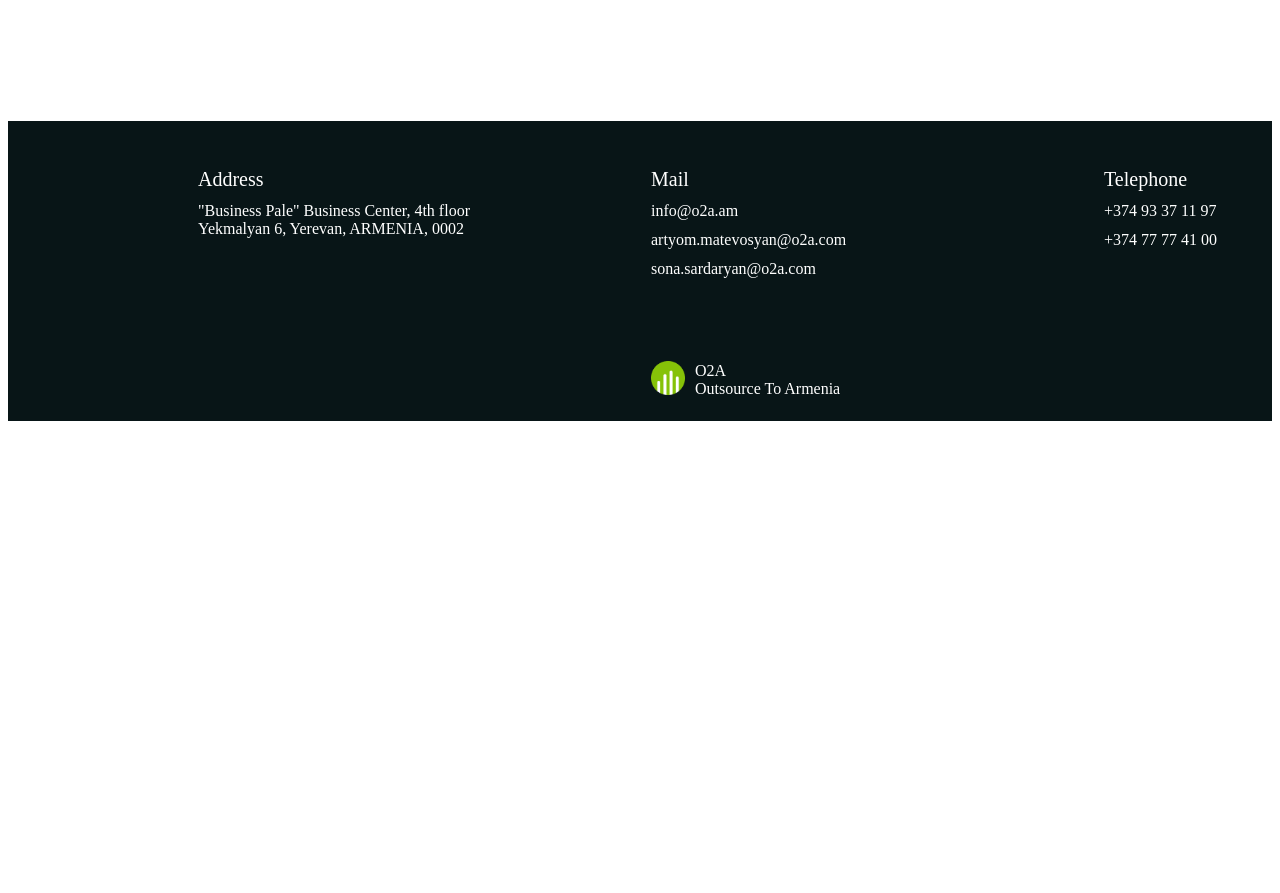
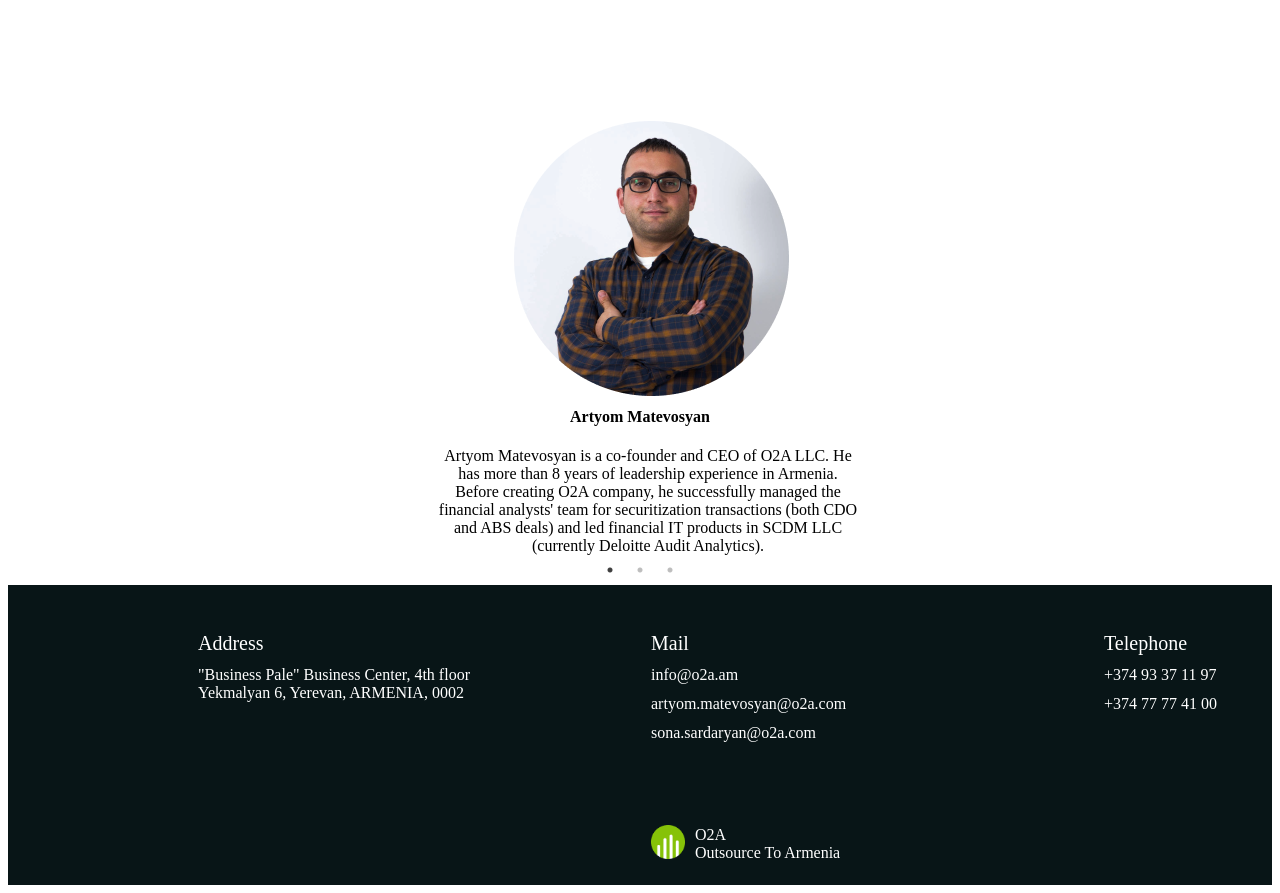
Before and after one commit to Gevorg2508/ACA_Team_project, a plain HTML site: page business.html in a window 1280 px wide. Shown: the part 1920-2813 px from the top of the page. Before the commit the page ends 2349 px from the top, so only its background shows below. Drawn offline with nearby package versions, Linux system fonts and the light colour scheme; a web font is replaced by a local one.

Commit message:
Feat: Added a slick slider in business page

```diff
--- a/Style.css
+++ b/Style.css
@@ -3,6 +3,35 @@
   background-size: cover;
   height: 600px;
   width: 100%;
+}
+.one-time {
+  align-self: center;
+  justify-content: center;
+  text-align: center;
+  display: flex;
+  flex-direction: column;
+}
+.one-time img {
+  align-self: center;
+  justify-content: center;
+  margin-left: 40%;
+}
+.slider-title {
+  font-family: Montserrat;
+  font-style: normal;
+  font-weight: 600;
+  font-size: 1.25vw;
+  margin-top: 11px;
+  margin-bottom: 19px;
+  line-height: 130%;
+  color: black;
+}
+.slider-text {
+  align-self: center;
+  justify-content: center;
+  text-align: center;
+  margin-left: 33.594vw;
+  width: 32.813vw;
 }
 /* About start */
 .firstTexts {
@@ -673,48 +702,44 @@ a:active {
   .textTitle {
     margin-left: 0;
   }
-  .we{
+  .we {
     margin-top: 220vw;
   }
-  .parentContainer{
+  .parentContainer {
     flex-direction: column;
     margin-left: 0;
   }
-  .parentContainer:last-child{
+  .parentContainer:last-child {
     margin-top: 0;
   }
-  .textContent{
+  .textContent {
     width: 100%;
     padding-top: 0;
-
   }
-  .people{
+  .people {
     background-position: center;
     width: 100%;
   }
-.wrapp{
+  .wrapp {
     margin-left: 0;
-
   }
-.flexbox1{
+  .flexbox1 {
     flex-direction: column;
   }
-.contact{
-  flex-direction: column
+  .contact {
+    flex-direction: column;
   }
-.contactustext{
+  .contactustext {
     width: 100%;
   }
-.section{
+  .section {
     flex-direction: column;
     width: 100%;
-
   }
-.section div{
+  .section div {
     margin-left: 0;
-
   }
-.tirdFlex{
+  .tirdFlex {
     flex-direction: column-reverse;
     gap: 0;
   }
--- a/business.html
+++ b/business.html
@@ -7,6 +7,24 @@
     <title>Business</title>
     <link href="http://fonts.cdnfonts.com/css/montserrat" rel="stylesheet" />
     <link rel="stylesheet" href="Style.css" />
+    <!-- Add the slick-theme.css if you want default styling -->
+    <link
+      rel="stylesheet"
+      type="text/css"
+      href="https://cdnjs.cloudflare.com/ajax/libs/slick-carousel/1.8.1/slick.min.css"
+    />
+    <!-- Add the slick-theme.css if you want default styling -->
+    <link
+      rel="stylesheet"
+      type="text/css"
+      href="https://cdnjs.cloudflare.com/ajax/libs/slick-carousel/1.8.1/slick-theme.min.css"
+    />
+    <link
+      rel="stylesheet"
+      type="text/css"
+      href="//cdn.jsdelivr.net/npm/slick-carousel@1.8.1/slick/slick.css"
+    />
+
   </head>
   <body>
     <div class="menu">
@@ -122,6 +140,42 @@
         <div class="small-pic tird-picture"></div>
       </div>
     </div>
+    <div class="one-time">
+      <div>
+        <img src="Images/artyom.png" alt="" />
+        <div class="slider-title">Artyom Matevosyan</div>
+        <div class="slider-text">
+          Artyom Matevosyan is a co-founder and CEO of O2A LLC. He has more than
+          8 years of leadership experience in Armenia. Before creating O2A
+          company, he successfully managed the financial analysts' team for
+          securitization transactions (both CDO and ABS deals) and led financial
+          IT products in SCDM LLC (currently Deloitte Audit Analytics).
+        </div>
+      </div>
+      <div>
+        <img src="Images/artyom.png" alt="" />
+        <div class="slider-title">Artyom Matevosyan</div>
+        <div class="slider-text">
+          Artyom Matevosyan is a co-founder and CEO of O2A LLC. He has more than
+          8 years of leadership experience in Armenia. Before creating O2A
+          company, he successfully managed the financial analysts' team for
+          securitization transactions (both CDO and ABS deals) and led financial
+          IT products in SCDM LLC (currently Deloitte Audit Analytics).
+        </div>
+      </div>
+      <div>
+        <img src="Images/artyom.png" alt="" />
+        <div class="slider-title">Artyom Matevosyan</div>
+        <div class="slider-text">
+          Artyom Matevosyan is a co-founder and CEO of O2A LLC. He has more than
+          8 years of leadership experience in Armenia. Before creating O2A
+          company, he successfully managed the financial analysts' team for
+          securitization transactions (both CDO and ABS deals) and led financial
+          IT products in SCDM LLC (currently Deloitte Audit Analytics).
+        </div>
+      </div>
+    </div>
+
     <div class="footer">
       <div class="footer-container">
         <div class="footer-section">
@@ -148,5 +202,15 @@
         </div>
       </div>
     </div>
+    <script src="https://ajax.googleapis.com/ajax/libs/jquery/3.2.1/jquery.min.js"></script>
+    <script
+      type="text/javascript"
+      src="https://cdnjs.cloudflare.com/ajax/libs/slick-carousel/1.8.1/slick.js"
+    ></script>
+    <script
+      type="text/javascript"
+      src="//cdn.jsdelivr.net/npm/slick-carousel@1.8.1/slick/slick.min.js"
+    ></script>
+    <script src="script.js"></script>
   </body>
 </html>
--- /dev/null
+++ b/script.js
@@ -0,0 +1,9 @@
+$(".one-time").slick({
+    dots: true,
+    infinite: true,
+    speed: 300,
+    slidesToShow: 1,
+    adaptiveHeight: true,
+    autoPlaySpeed: 3000,
+    arrows: true
+  });
```
Also changed, not shown: Images/artyom.png (added). Lines whose indentation alone changed are shown as unchanged.
